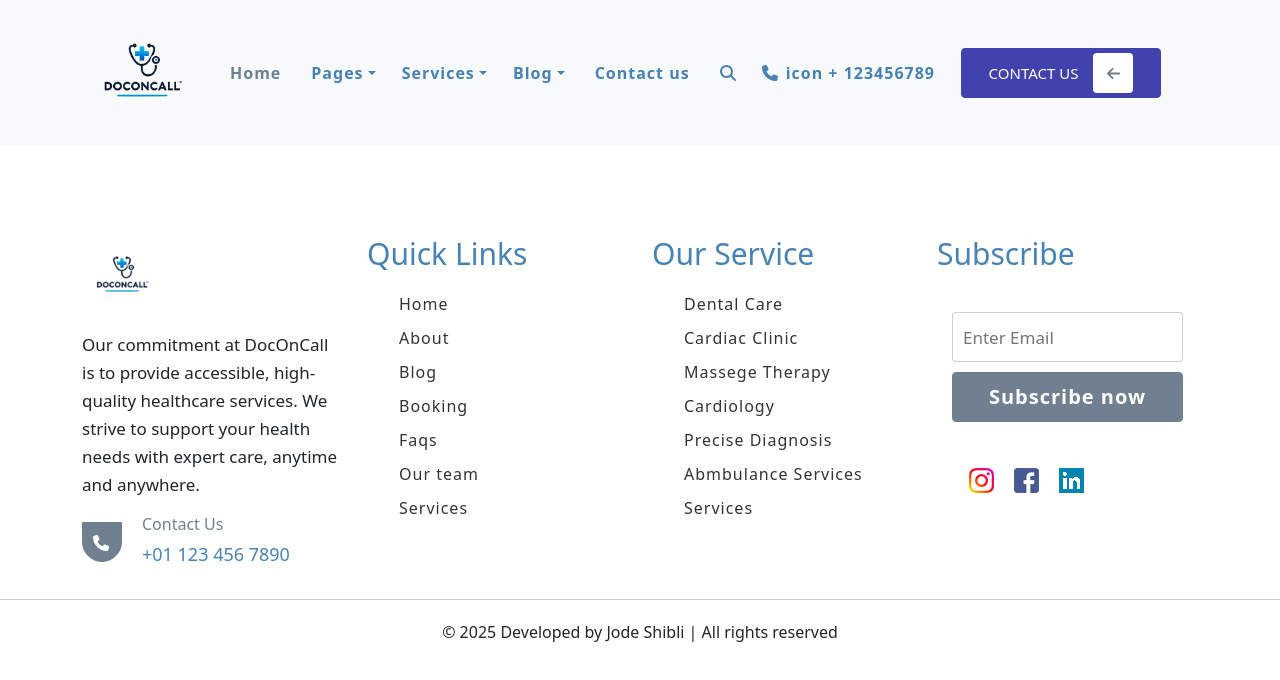
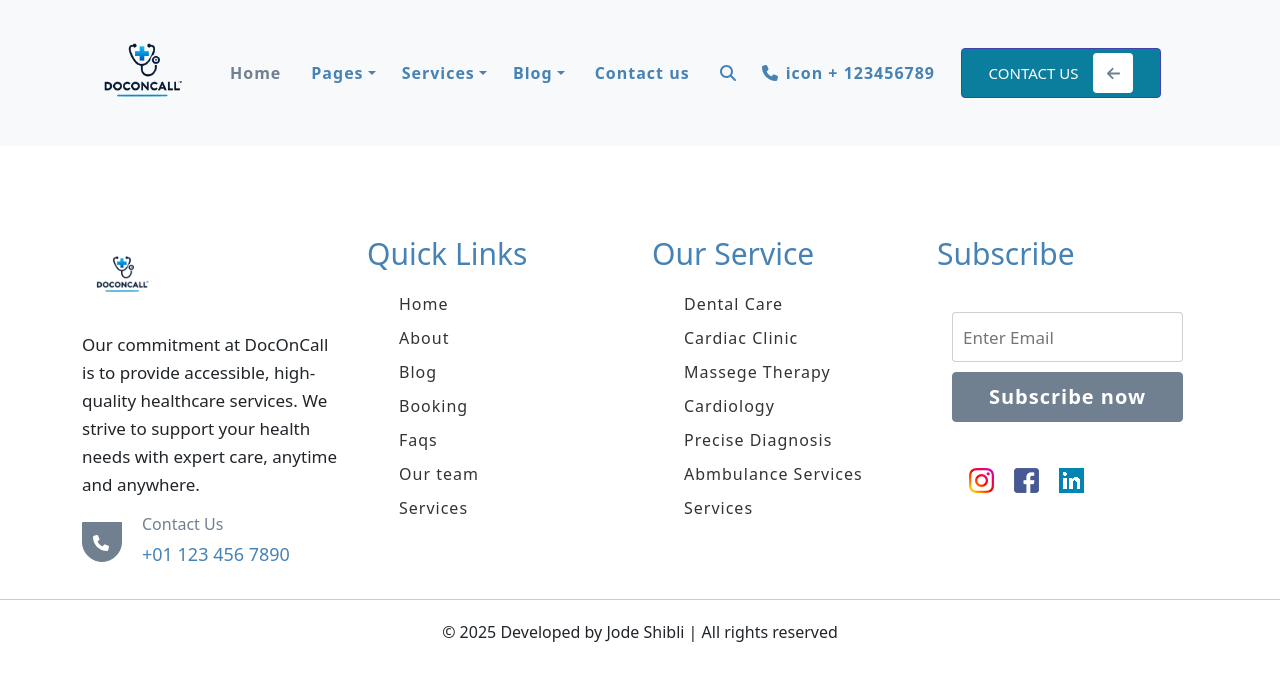
Before and after one commit to JShivode/DOCTORCLINIC-WEBSITE, a React (Create React App) app: page / in a window 1280 px wide. In both pictures the pointer is over the button "CONTACT US". Shown: the top 680 px of the page. Built offline with nearby package versions, Linux system fonts and the light colour scheme.

Commit message:
update the home

```diff
--- a/src/Components/Nav/Nav.css
+++ b/src/Components/Nav/Nav.css
@@ -71,7 +71,7 @@ nav .navbar-nav button span{
     justify-content: center;
 }
 nav .navbar-nav button:hover{
-    background-color: rgb(66, 66, 175);
+    background-color: rgb(12, 126, 157);
     border: 1px solid rgb(66, 66, 175);
 }
 .navbar-nav .dropdown-menu{
@@ -80,7 +80,7 @@ nav .navbar-nav button:hover{
     border: 1px solid white;
 }
 .navbar-nav .dropdown-menu a{
-    color: #444;
+    color: rgb(12, 126, 157);
     font-size: 14px;
     line-height: 30px !important;
     position: relative;
```
